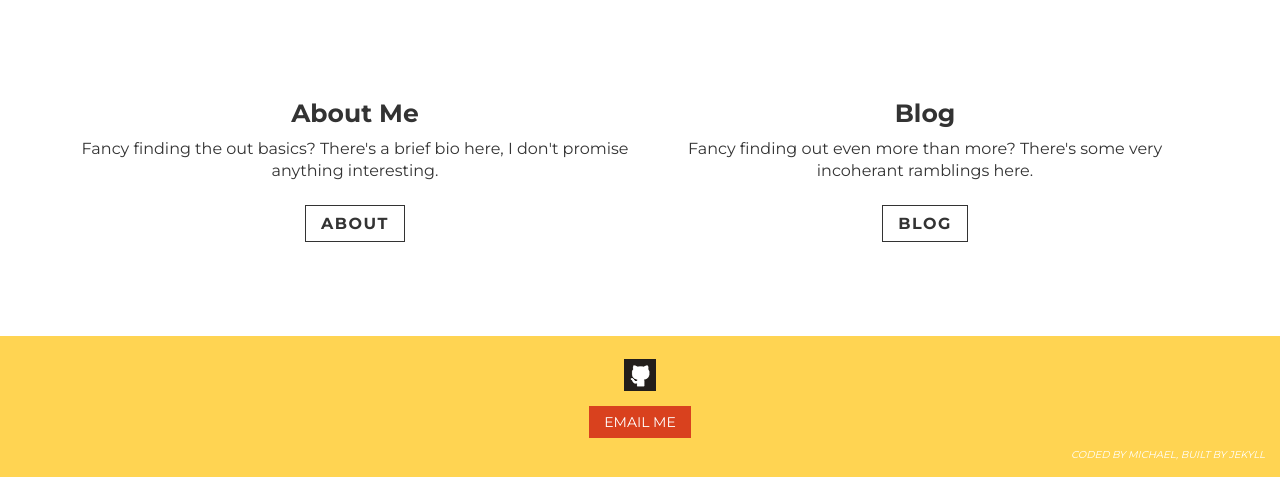
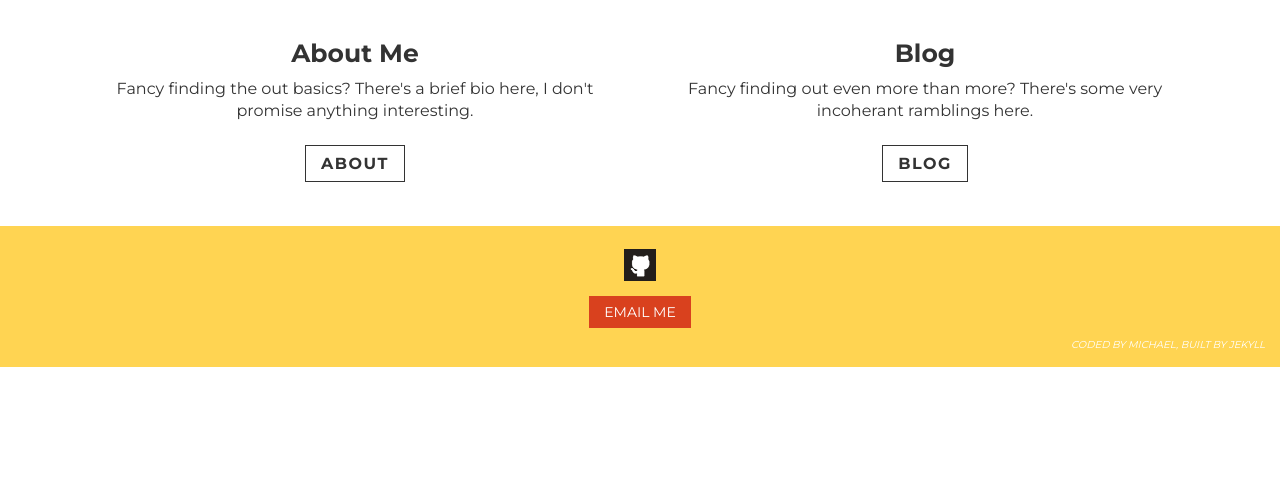
Before and after one commit to michaellennox/michaellennox.github.io, a Jekyll site: the page built from index.html, in a window 1280 px wide. Shown: the part 900-1377 px from the top of the page. Built offline with Jekyll 4.4.1, drawn with Linux system fonts in a browser that asks for light colours; nearby versions of some CDN libraries; after the commit the page ends 1267 px from its top, so only the background shows below that.

Commit message:
mostly bootstrapified

```diff
--- a/index.html
+++ b/index.html
@@ -3,23 +3,22 @@
 ---
 
 
-<div class="landing">
-    <div class="container">
-        <div class="main">
+<main class="container-fluid landing">
 
-            <h1>Hi, I'm Michael</h1>
-            <p>and I'm learning to code</p>
+    <div class="landing-content">
 
-            <a class="main-btn" href="#secondary">Welcome</a>
+        <h1>Hi, I'm Michael</h1>
+        <p>and I'm learning to code</p>
 
-        </div>
+        <a class="main-button" href="#secondary">Welcome</a>
+
     </div>
-</div>
 
-<div class="secondary" id="secondary">
+</main>
 
-    <div class="container">
-        <div class="column">
+<div class="secondary container" id="secondary">
+
+        <div class="col-md-6 col-xs-12">
 
             <h2>About Me</h2>
             <p>Fancy finding the out basics? There's a brief bio here, I don't promise anything interesting.</p>
@@ -28,7 +27,7 @@
 
         </div>
 
-        <div class="column">
+        <div class="col-md-6 col-xs-12">
 
             <h2>Blog</h2>
             <p>Fancy finding out even more than more? There's some very incoherant ramblings here.</p>
@@ -37,7 +36,4 @@
 
         </div>
 
-        <br class="clear">
-    </div>
-
 </div>
--- a/main.css
+++ b/main.css
@@ -145,14 +145,14 @@
     background-size: cover;
 }
 
-.main {
+.landing-content {
     position: relative;
     top: 35vh;
     text-align: center;
     text-transform: uppercase;
 }
 
-.main h1 {
+.landing-content h1 {
     font-weight: bold;
     font-size: 80px;
     margin-top: 0;
@@ -160,14 +160,14 @@
     color: #d9411e;
 }
 
-.main p {
+.landing-content p {
     font-size: 30px;
     margin-top: 0;
     margin-bottom: 50px;
     color: #fff;
 }
 
-.main-btn {
+.main-button {
     padding: 10px 25px;
     font-weight: 550;
     font-size: 18px;
@@ -177,22 +177,21 @@
     border: 1px solid #fff;
 }
 
-.secondary {
-    padding-top: 80px;
-    color: #333;
+.main-button:hover {
+    text-decoration: none;
+    color: #fff;
 }
 
-.column {
-    float: left;
-    width: 50%;
+.secondary {
     text-align: center;
-    margin-bottom: 50px;
+    margin-top: 25px;
 }
 
 .secondary h2 {
     font-weight: bold;
     font-size: 25px;
     margin-bottom: 10px;
+    margin-top: 15px;
 }
 
 .secondary p {
@@ -216,13 +215,7 @@
 .secondary-btn:hover {
     color: #633;
     border: 1px solid #633;
-}
-
-.col-3 {
-    float: left;
-    width: 33%;
-    text-align: center;
-    margin-bottom: 50px;
+    text-decoration: none;
 }
 
 /* blog/index.html formatting */
```
